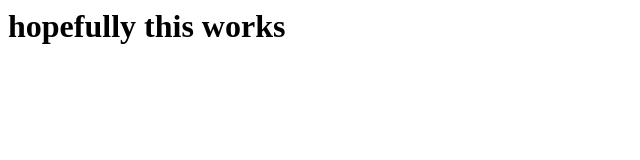
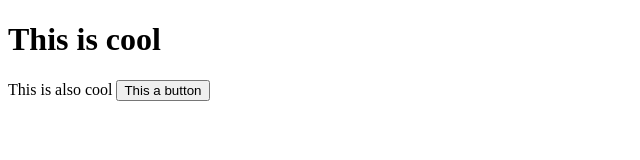
Before and after one commit to ksmbhv/try2, a plain HTML site: page index.html in a window 1280 px wide. Shown: the whole page, without its empty margins (0-640 px from the left). Drawn offline with Linux system fonts and the light colour scheme.

Commit message:
index.html mein code chura ke dala

```diff
--- a/index.html
+++ b/index.html
@@ -1 +1,18 @@
-<h1>hopefully this works</h1>
+<!DOCTYPE html>
+<html lang="en">
+<head>
+    <title>Kito's first code</title>
+    <link rel="stylesheet" href="style.css">
+</head>
+<body>
+    <h1>This is cool</h1>
+    <para>This is also cool</para>
+    <button onclick="myFunction()">This a button</button>
+
+    <script>
+        function myFunction() {
+          location.replace("https://www.youtube.com/watch?v=c_2LV3r11us")
+        }
+        </script>
+</body>
+</html>
```
